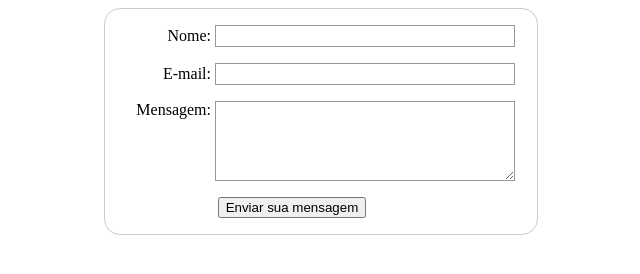
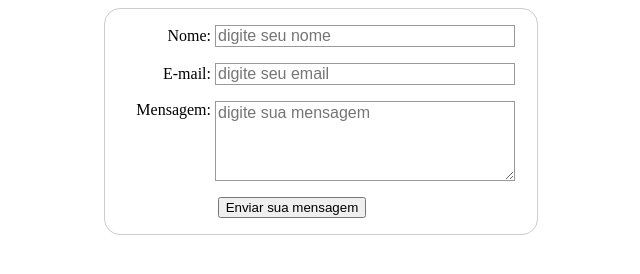
Before and after one commit to LucasMenchone/EstudoHTML5eCSS3, a plain HTML site: page HTML, CSS e JS learning path/forms/index.html in a window 1280 px wide. Shown: the whole page, without its empty margins (319-959 px from the left). Drawn offline with Linux system fonts and the light colour scheme.

Commit message:
refactor: add placeholders on each form field :recycle:

```diff
--- a/HTML, CSS e JS learning path/forms/index.html
+++ b/HTML, CSS e JS learning path/forms/index.html
@@ -10,15 +10,15 @@
     <form action="" method="post">
         <div>
             <label for="name">Nome:</label>
-            <input type="text" id="name" name="usuario_nome"/>
+            <input placeholder="digite seu nome" type="text" id="name" name="usuario_nome"/>
         </div>
         <div>
             <label for="mail">E-mail:</label>
-            <input type="email" id="mail" name="usuario_email"/>
+            <input placeholder="digite seu email" id="mail" name="usuario_email"/>
         </div>
         <div>
             <label for="msg">Mensagem:</label>
-            <textarea id="msg" name="usuario_msg"></textarea>
+            <textarea placeholder="digite sua mensagem" id="msg" name="usuario_msg"></textarea>
         </div>
         <div class="button">
             <button type="submit">Enviar sua mensagem</button>
```
